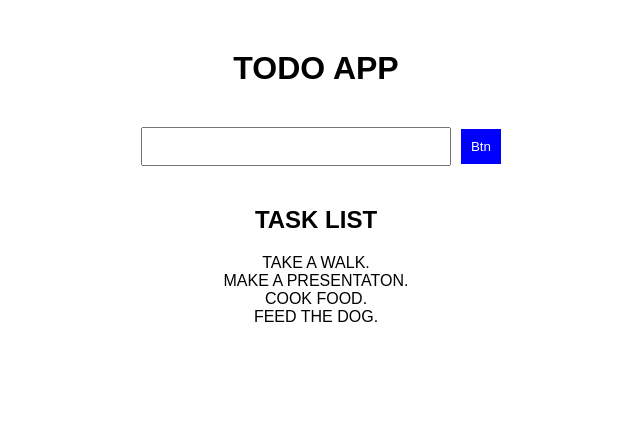
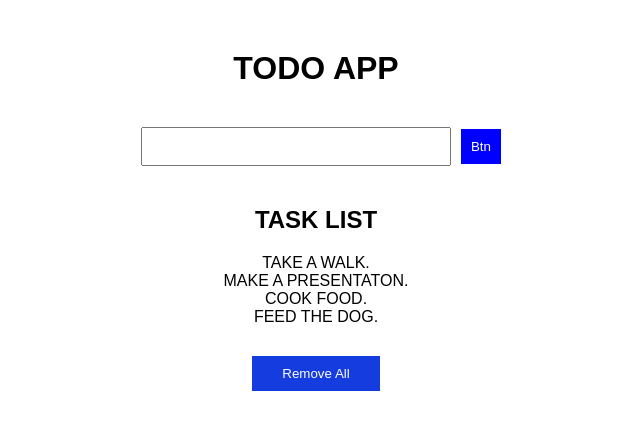
Before and after one commit to Aj23Mah/first-project, a React (Create React App) app: page / in a window 1280 px wide. Shown: the top 430 px of the page, without its empty margins (324-964 px from the left). Built offline with nearby package versions, Linux system fonts and the light colour scheme.

Commit message:
project2

```diff
--- a/src/Components/Todo.css
+++ b/src/Components/Todo.css
@@ -34,6 +34,10 @@
     text-transform: capitalize;
     text-decoration: none;
 }
+.button:hover{
+    color: black;
+    background-color: bisque;
+}
 .todo-list > h3{
     margin-top: 20px;
     color: red;
@@ -42,3 +46,16 @@
     list-style: none;
     margin-top: 20px;
 }
+.todo-removeall {
+    margin: 20px;
+    padding: 10px 30px;
+    text-decoration: none;
+    cursor: pointer;
+    background-color: #143cde;
+    color: #fff;
+    border: none;
+}
+
+.todo-removeall:hover {
+    background-color: #f00;
+}
--- a/src/Components/Todo.jsx
+++ b/src/Components/Todo.jsx
@@ -38,8 +38,8 @@ import './Todo.css'
                 <li>Cook food.</li>
                 <li>Feed the dog.</li>
             </ul>
-            <botton name="romoveable" value='remove All'></botton>
         </div>
+        <input type="button" className='todo-removeall' value="Remove All"/>
     </div>
   )
 }
```
